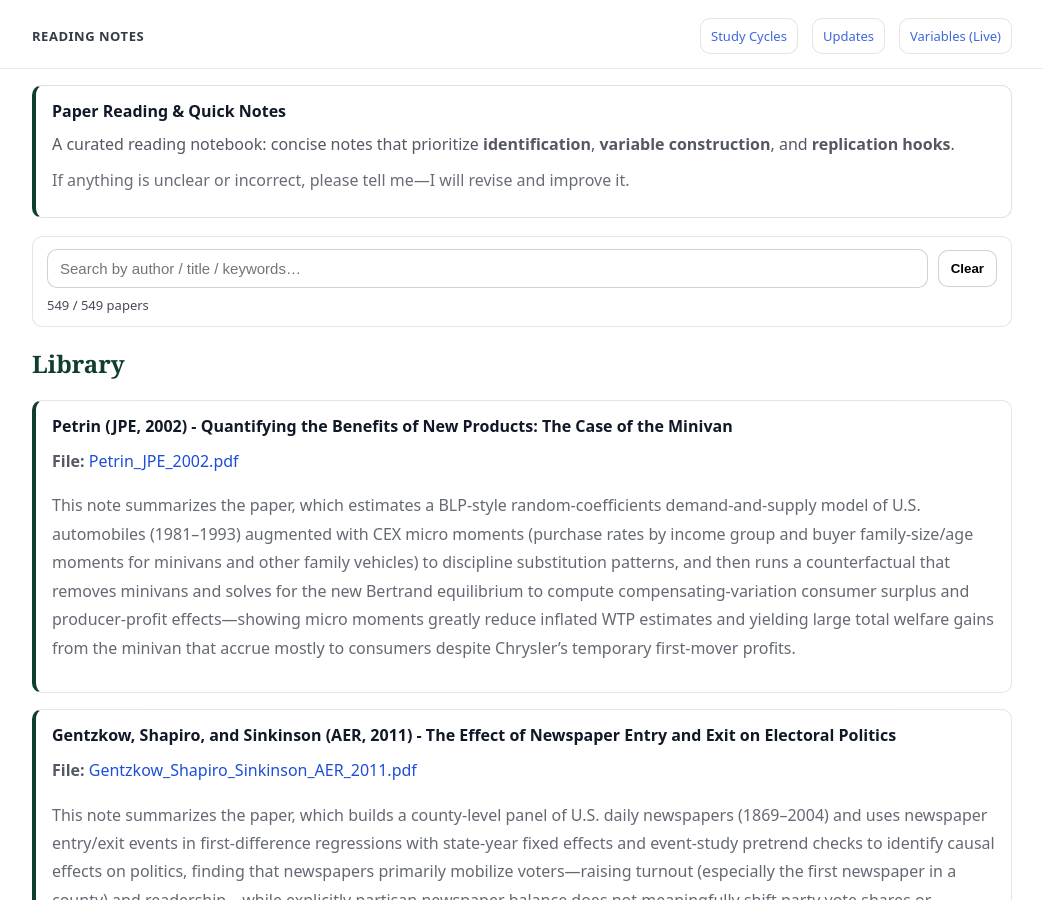
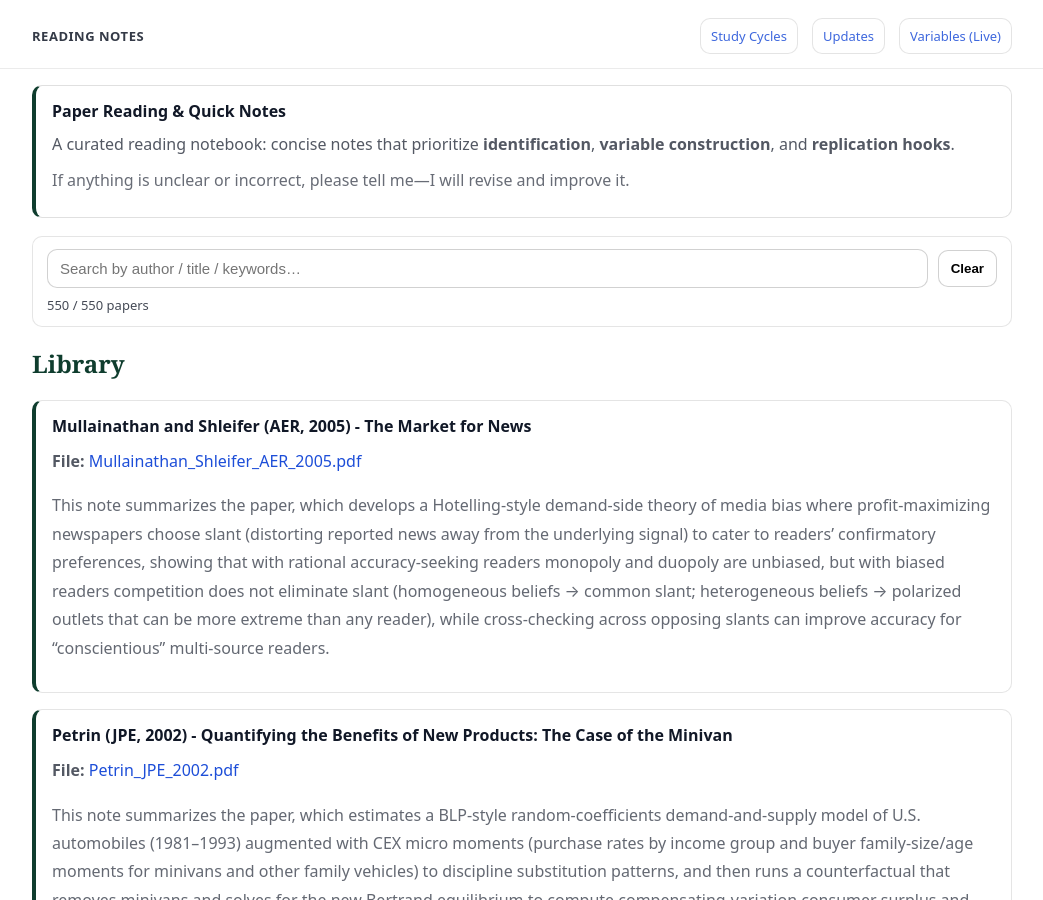
Before and after one commit to yaxinzn/study-archive, a Jekyll site: the page built from reading/index.md, in a window 1280 px wide and 900 px high. Shown: the whole window, without its empty margins (118-1161 px from the left). Built offline with Jekyll 4.4.1, drawn with Linux system fonts in a browser that asks for light colours.

Commit message:
Reading: add/update Mullainathan_Shleifer_AER_2005.pdf

```diff
--- a/_data/reading.yml
+++ b/_data/reading.yml
@@ -1,3 +1,7 @@
+- title: "Mullainathan and Shleifer (AER, 2005) - The Market for News"
+  file: "Mullainathan_Shleifer_AER_2005.pdf"
+  desc: "This note summarizes the paper, which develops a Hotelling-style demand-side theory of media bias where profit-maximizing newspapers choose slant (distorting reported news away from the underlying signal) to cater to readers’ confirmatory preferences, showing that with rational accuracy-seeking readers monopoly and duopoly are unbiased, but with biased readers competition does not eliminate slant (homogeneous beliefs → common slant; heterogeneous beliefs → polarized outlets that can be more extreme than any reader), while cross-checking across opposing slants can improve accuracy for “conscientious” multi-source readers."
+
 - title: "Petrin (JPE, 2002) - Quantifying the Benefits of New Products: The Case of the Minivan"
   file: "Petrin_JPE_2002.pdf"
   desc: "This note summarizes the paper, which estimates a BLP-style random-coefficients demand-and-supply model of U.S. automobiles (1981–1993) augmented with CEX micro moments (purchase rates by income group and buyer family-size/age moments for minivans and other family vehicles) to discipline substitution patterns, and then runs a counterfactual that removes minivans and solves for the new Bertrand equilibrium to compute compensating-variation consumer surplus and producer-profit effects—showing micro moments greatly reduce inflated WTP estimates and yielding large total welfare gains from the minivan that accrue mostly to consumers despite Chrysler’s temporary first-mover profits."
```
Also changed, not shown: 1 other file.
